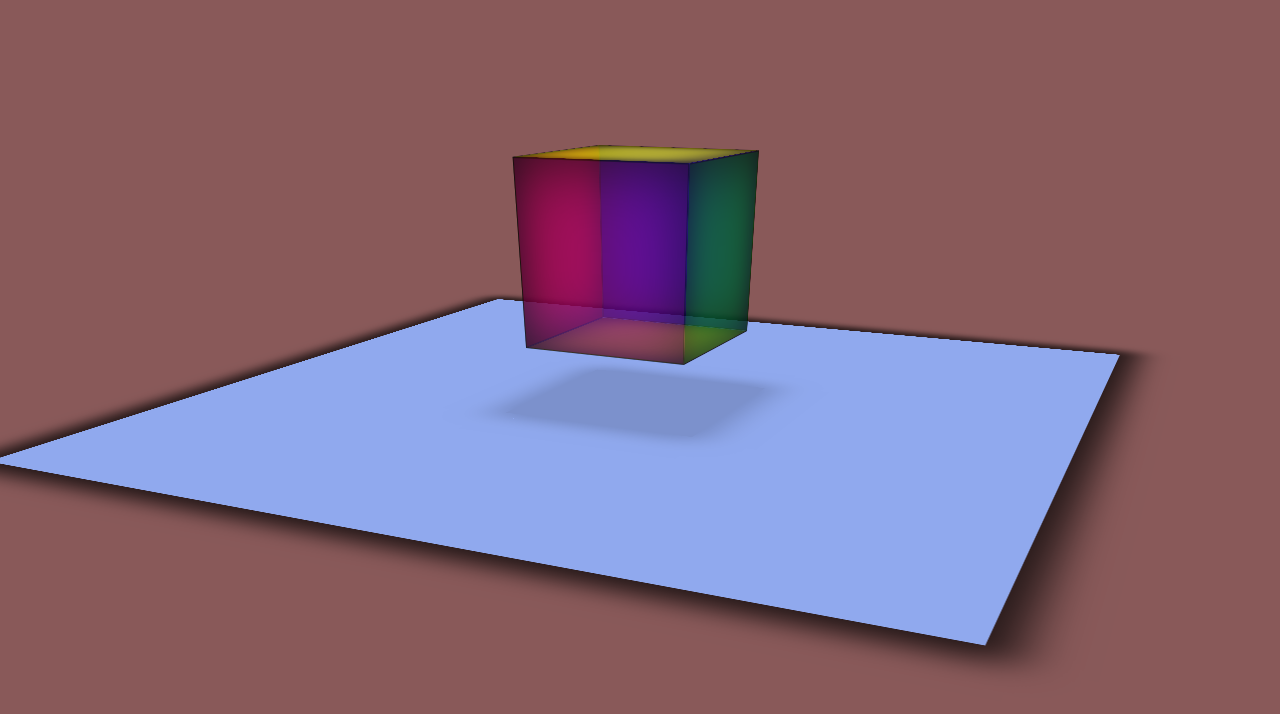
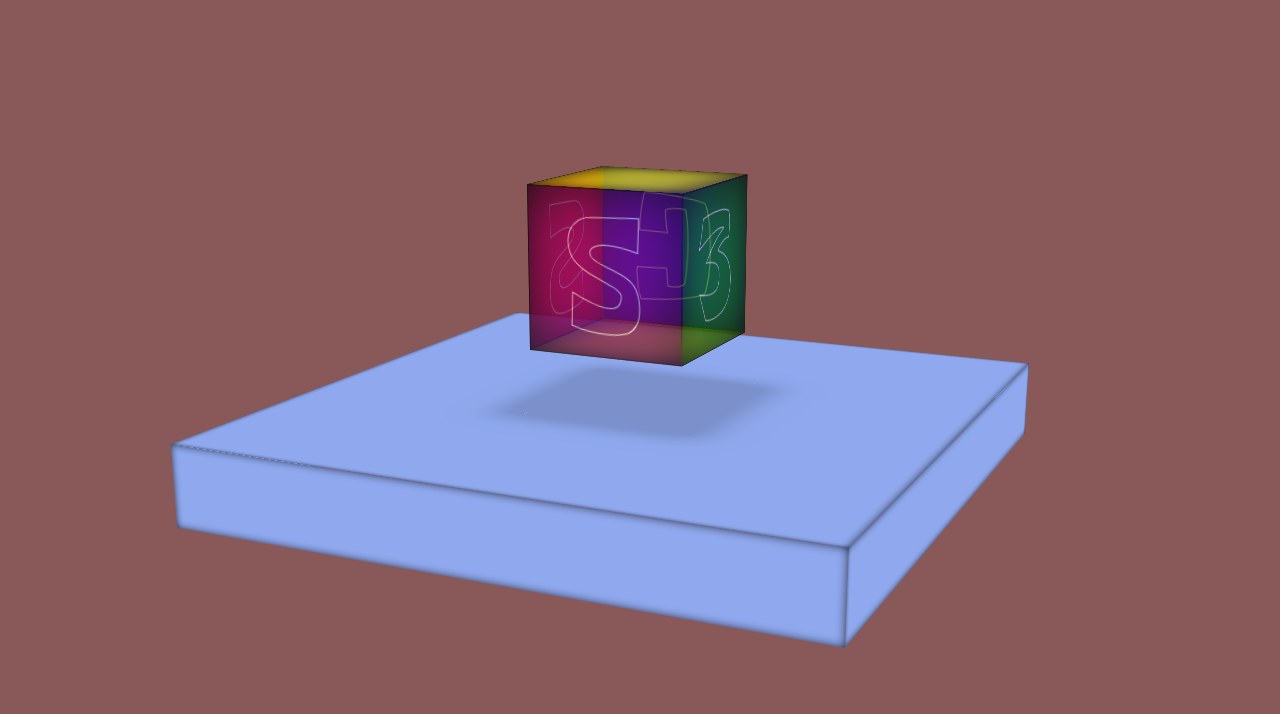
Before and after one commit to yannletouzey/bounce-cube, a website built with Parcel: page src/index.html in a window 1280 px wide. Built offline with nearby package versions, Linux system fonts and the light colour scheme.

Commit message:
add modifications platform

```diff
--- a/src/index.html
+++ b/src/index.html
@@ -10,14 +10,18 @@
 <body>
     <div class="scene">
         <div class="cube">
-            <div class="face front"></div>
-            <div class="face back"></div>
-            <div class="face right"></div>
-            <div class="face left"></div>
+            <div class="face front"><div>3</div></div>
+            <div class="face back"><div>S</div></div>
+            <div class="face right"><div>S</div></div>
+            <div class="face left"><div>C</div></div>
             <div class="face top"></div>
             <div class="face bottom"></div>
             <div class="blur"></div>
         </div>
+        <div class="scene__face scene__face--front"></div>
+        <div class="scene__face scene__face--back"></div>
+        <div class="scene__face scene__face--right"></div>
+        <div class="scene__face scene__face--left"></div>
     </div>
 </body>
 </html>
--- /dev/null
+++ b/src/scss/_font.scss
@@ -0,0 +1,4 @@
+@font-face {
+	font-family: 'Spongeboy';
+	src: url(../../font/Spongeboy.ttf);
+}
--- a/src/scss/components/_body.scss
+++ b/src/scss/components/_body.scss
@@ -7,6 +7,6 @@ body{
     display: flex;
     justify-content: center;
     align-items: center;
-    perspective: 80rem;
+    perspective: 100rem;
     overflow: hidden;
 }
--- a/src/scss/components/_face.scss
+++ b/src/scss/components/_face.scss
@@ -1,10 +1,25 @@
 @use '../var';
-
+@use '../font';
 .face{
     position: absolute;
     opacity: 0.6;
     box-shadow: inset 0px 0px 60px -2px #000000;
     border: 1px solid #000000;
+    text-align: center;
+    color: aliceblue;
+    div{
+        transform: rotateZ(-90deg);
+        font-size: 8rem;
+        line-height: 13rem;
+        width: 100%;
+        height: 100%;
+        color: transparent;
+
+        font-family: 'Spongeboy';
+        -webkit-text-stroke: 1px #fff;
+        text-stroke: 1px #fff;
+        font-family: 'Spongeboy';
+    }
 }
 .top{
     width: 100%;
@@ -23,12 +38,18 @@
     height: 100%;
     background-color: red;
     transform: rotateX(90deg) translateZ(calc(var.$size-face / 2));
+    div{
+        transform: rotateY(0);
+    }
 }
 .right{
     width: var.$size-face;
     height: 100%;
     background-color: purple;
     transform: rotateY(90deg) translateZ(- calc(var.$size-face / 2));
+    div{
+        transform: rotateZ(90deg) rotateY(180deg);
+    }
 }
 .left{
     width: var.$size-face;
@@ -41,6 +62,9 @@
     height: 100%;
     background-color: green;
     transform: rotateX(90deg) translateZ(- calc(var.$size-face / 2));
+    div{
+        transform: rotateZ(180deg) rotateY(180deg);
+    }
 }
 
 .blur{
--- a/src/scss/components/_scene.scss
+++ b/src/scss/components/_scene.scss
@@ -1,16 +1,17 @@
 @use '../var';
 
 .scene{
-    width: 65%;
-    aspect-ratio: 1/1;
+    position: relative;
+    min-width: 40rem;
+    min-height: 40rem;
     background-color: var.$background-color-scene;
-    perspective: 150rem;
-    box-shadow:0px 0px 30px 20px rgba(0,0,0,0.73);
     display: flex;
     justify-content: center;
     align-items: center;
     transform-style: preserve-3d;
     animation: spin 10s infinite linear;
+
+    box-shadow: inset 0px 0px 10px -2px #000000;
     @keyframes spin {
         0%{
             transform: rotateX(75deg) rotateZ(25deg) rotateZ(0);
@@ -19,4 +20,23 @@
             transform: rotateX(75deg) rotateZ(25deg) rotateZ(360deg);
         }
     }
+    &__face{
+        position: absolute;
+        background-color: var.$background-color-scene;
+        width: 100%;
+        height: 5rem;
+        box-shadow: inset 0px 0px 10px -2px #000000;
+    }
+    &__face--back{
+        transform: rotateX(90deg) translateY(-2.5rem) translateZ(-20rem);
+    }
+    &__face--front{
+        transform: rotateX(90deg) translateY(-2.5rem) translateZ(20rem);
+    }
+    &__face--right{
+        transform: rotateX(90deg) rotateY(90deg) translateZ(20rem) translateY(-2.5rem);
+    }
+    &__face--left{
+        transform: rotateX(90deg) rotateY(90deg) translateZ(-20rem) translateY(-2.5rem);
+    }
 }
--- a/src/scss/index.scss
+++ b/src/scss/index.scss
@@ -3,3 +3,4 @@
 @use './components/scene';
 @use './components/cube';
 @use './components/face';
+@use './font';
```
Also changed, not shown: font/Spongeboy.ttf (added).
